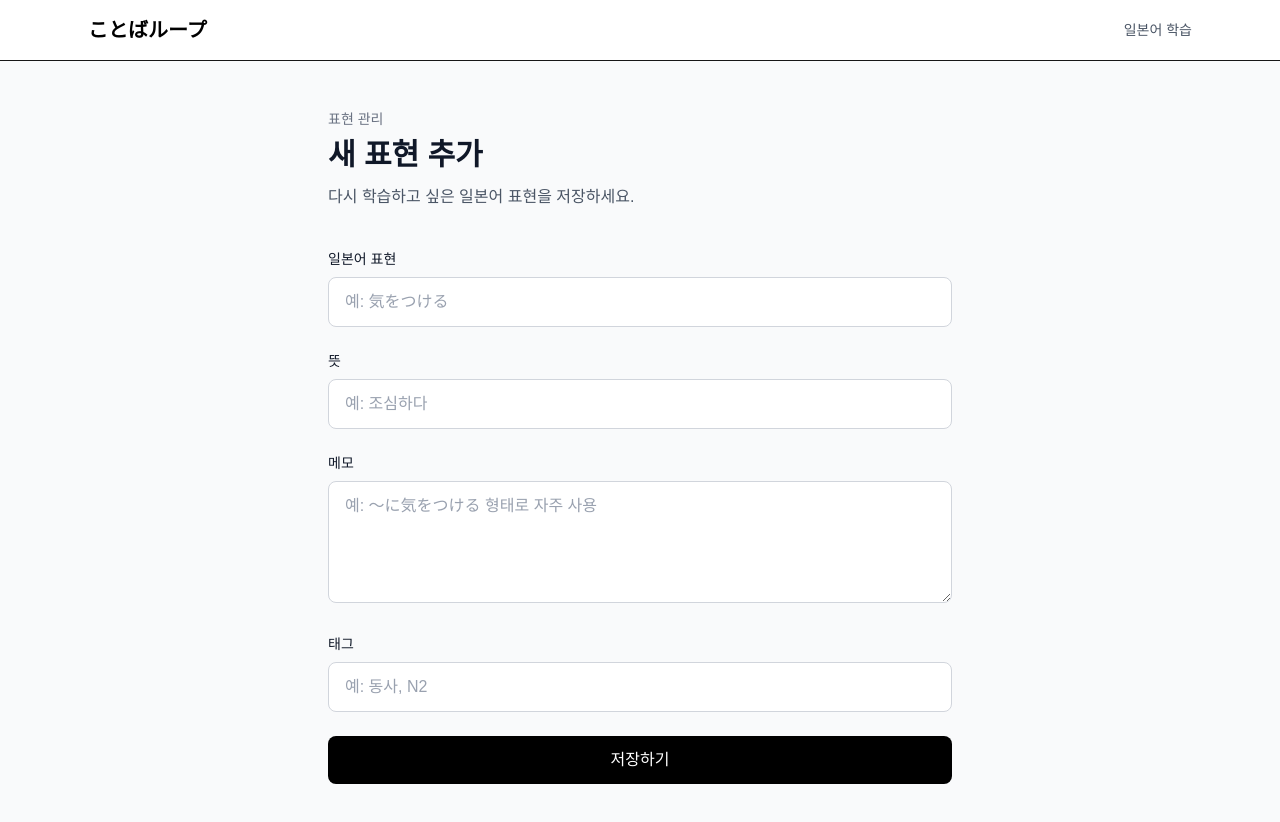
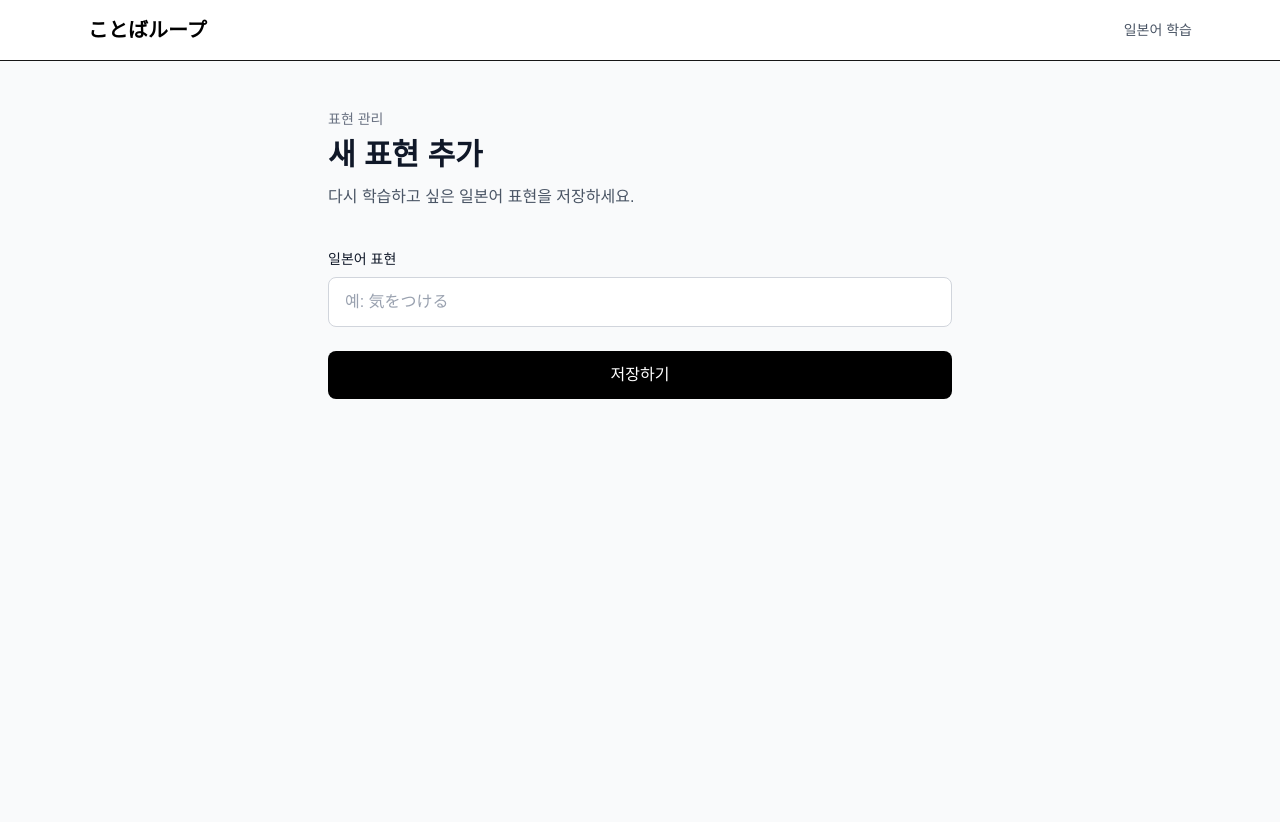
Before and after one commit to hyKim029/japanese-learning-web, a Next.js app: page /expressions/new in a window 1280 px wide. Shown: the top 822 px of the page. Built offline with nearby package versions, Linux system fonts and the light colour scheme.

Commit message:
feat: build ExpressionForm component

```diff
--- a/app/expressions/new/page.tsx
+++ b/app/expressions/new/page.tsx
@@ -1,3 +1,5 @@
+import ExpressionForm from "@/components/ExpressionForm";
+
 export default function NewExpressionPage() {
   return (
     <main className="min-h-screen bg-gray-50">
@@ -16,81 +18,7 @@ export default function NewExpressionPage() {
           </p>
         </div>
 
-        <form className="mt-10 space-y-6">
-          <div>
-            <label
-              htmlFor="japanese"
-              className="block text-sm font-medium text-gray-900"
-            >
-              일본어 표현
-            </label>
-
-            <input
-              id="japanese"
-              name="japanese"
-              type="text"
-              placeholder="예: 気をつける"
-              className="mt-2 w-full rounded-lg border border-gray-300 bg-white px-4 py-3 text-gray-900 placeholder:text-gray-400 outline-none focus:border-gray-500 focus:ring-2"
-            />
-          </div>
-
-          <div>
-            <label
-              htmlFor="meaning"
-              className="block text-sm font-medium text-gray-900"
-            >
-              뜻
-            </label>
-
-            <input
-              id="meaning"
-              name="meaning"
-              type="text"
-              placeholder="예: 조심하다"
-              className="mt-2 w-full rounded-lg border border-gray-300 bg-white px-4 py-3 text-gray-900 placeholder:text-gray-400 outline-none focus:border-gray-500 focus:ring-2"            />
-          </div>
-
-          <div>
-            <label
-              htmlFor="memo"
-              className="block text-sm font-medium text-gray-900"
-            >
-              메모
-            </label>
-
-            <textarea
-              id="memo"
-              name="memo"
-              rows={4}
-              placeholder="예: ～に気をつける 형태로 자주 사용"
-              className="mt-2 w-full rounded-lg border border-gray-300 bg-white px-4 py-3 text-gray-900 placeholder:text-gray-400 outline-none focus:border-gray-500 focus:ring-2"
-            />
-          </div>
-
-          <div>
-            <label
-              htmlFor="tags"
-              className="block text-sm font-medium text-gray-900"
-            >
-              태그
-            </label>
-
-            <input
-              id="tags"
-              name="tags"
-              type="text"
-              placeholder="예: 동사, N2"
-              className="mt-2 w-full rounded-lg border border-gray-300 bg-white px-4 py-3 text-gray-900 placeholder:text-gray-400 outline-none focus:border-gray-500 focus:ring-2"
-            />
-          </div>
-
-          <button
-            type="submit"
-            className="w-full rounded-lg bg-black px-6 py-3 font-medium text-white"
-          >
-            저장하기
-          </button>
-        </form>
+        <ExpressionForm />
       </div>
     </main>
   );
--- a/components/ExpressionForm.tsx
+++ b/components/ExpressionForm.tsx
@@ -5,8 +5,17 @@ import { useState } from "react";
 export default function ExpressionForm() {
   const [japanese, setJapanese] = useState("");
 
+  function handleSubmit(e: React.FormEvent<HTMLFormElement>) {
+    e.preventDefault();
+
+    console.log(japanese);
+  }
+
   return (
-    <form className="mt-10 space-y-6">
+    <form
+      onSubmit={handleSubmit}
+      className="mt-10 space-y-6"
+    >
       <div>
         <label
           htmlFor="japanese"
@@ -25,6 +34,13 @@ export default function ExpressionForm() {
           className="mt-2 w-full rounded-lg border border-gray-300 bg-white px-4 py-3 text-gray-900 placeholder:text-gray-400 outline-none focus:border-gray-500 focus:ring-2"
         />
       </div>
+
+      <button
+        type="submit"
+        className="w-full rounded-lg bg-black px-6 py-3 font-medium text-white"
+      >
+        저장하기
+      </button>
     </form>
   );
 }
```
